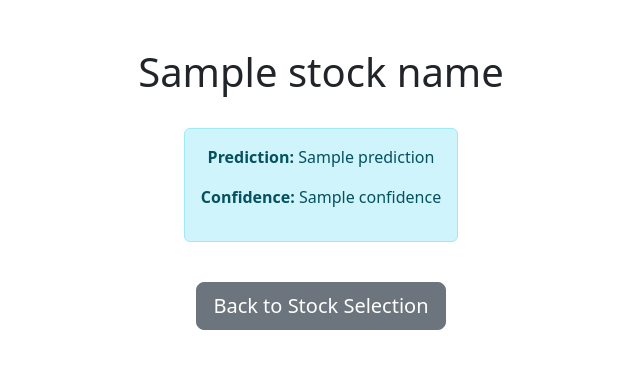
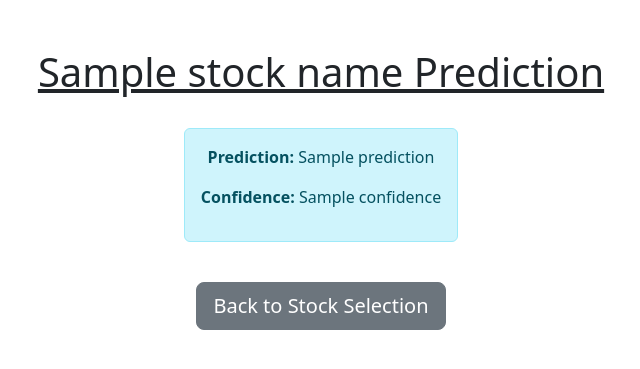
Before and after one commit to ucsd-cse-spis-2025/SPIS25-Lauren-Diana-Final_Project, a Flask app: template templates/result.html in a window 1280 px wide. Shown: the top 369 px of the page, without its empty margins (319-959 px from the left). Run offline with Flask 3, Linux system fonts and the light colour scheme; the template is opened without the code that fills it: most values are stand-ins (such as "Sample title", 1, 10 or a date in 2020); parts of the project's set-up code (start-up, migrations or seed data) failed here and were passed over; some libraries are stand-ins or nearby versions.

Commit message:
Edited text on predictions page

```diff
--- a/templates/result.html
+++ b/templates/result.html
@@ -11,7 +11,7 @@
 
 <body>
   <div class="container text-center mt-5">
-    <h1>{{ stock_name }}</h1>
+    <h1><u>{{ stock_name }} Prediction</u></h1>
     <div class="alert alert-info d-inline-block mt-4">
       <p><strong>Prediction:</strong> {{ prediction }}</p>
       <p><strong>Confidence:</strong> {{ confidence }}</p>
```
